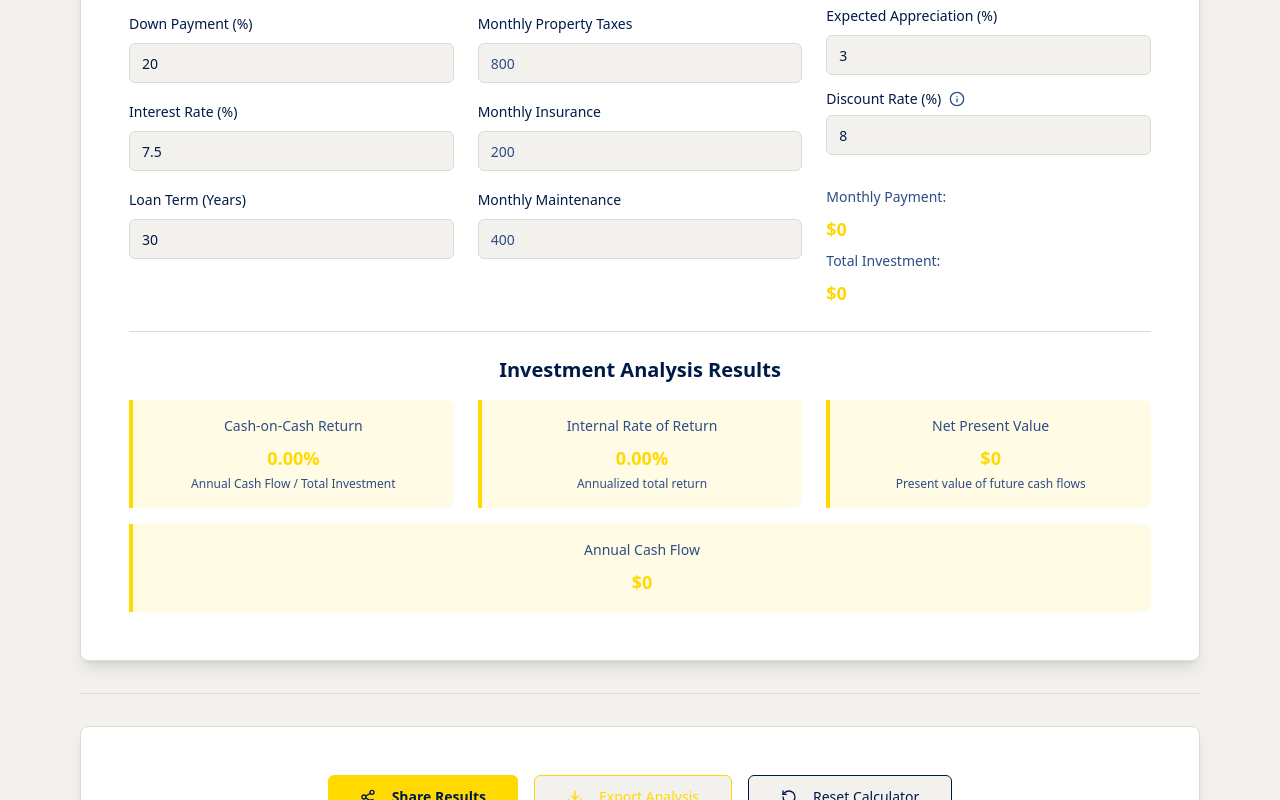
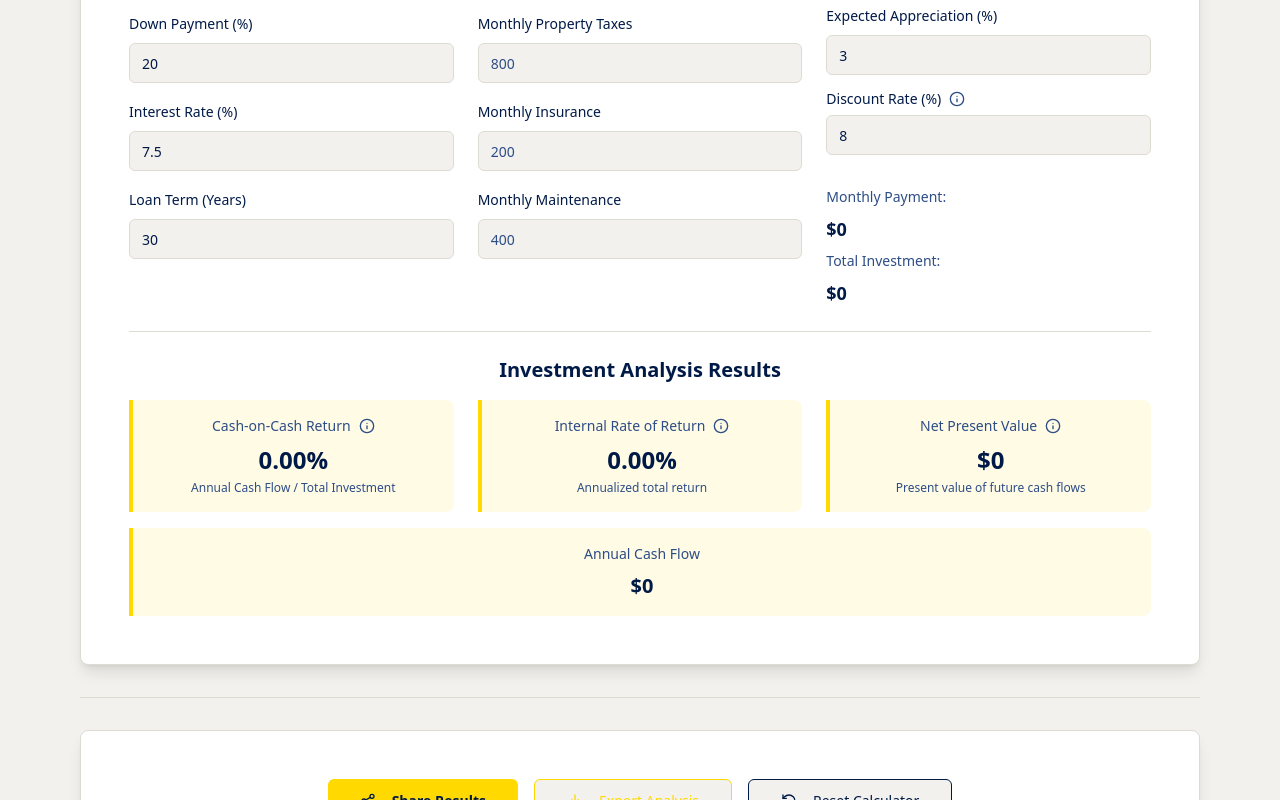
Before and after one commit to davmoha/veteran-finance-sense, a React (Vite) app: page / in a window 1280 px wide. Shown: the part 1185-1985 px from the top of the page. Built offline with nearby package versions, Linux system fonts and the light colour scheme.

Commit message:
Update links and improve readability
- Updated the county limit link.
- Added investment analysis standards.
- Improved color contrast.

```diff
--- a/src/components/InvestmentAnalyzer.tsx
+++ b/src/components/InvestmentAnalyzer.tsx
@@ -1,4 +1,3 @@
-
 import React, { useState, useEffect } from 'react';
 import { Card, CardContent, CardDescription, CardHeader, CardTitle } from '@/components/ui/card';
 import { Input } from '@/components/ui/input';
@@ -304,20 +303,71 @@ const InvestmentAnalyzer = () => {
 
           <div className="grid md:grid-cols-3 gap-6">
             <div className="result-highlight text-center">
-              <div className="text-sm text-muted-foreground mb-2">Cash-on-Cash Return</div>
-              <div className="gold-highlight text-2xl">{formatPercentage(results.cocReturn)}</div>
+              <div className="flex items-center justify-center gap-2 text-sm text-muted-foreground mb-2">
+                Cash-on-Cash Return
+                <TooltipProvider>
+                  <Tooltip>
+                    <TooltipTrigger>
+                      <Info className="h-4 w-4 text-muted-foreground" />
+                    </TooltipTrigger>
+                    <TooltipContent className="max-w-xs">
+                      <div className="space-y-2">
+                        <p className="font-semibold">Cash-on-Cash Return Standards:</p>
+                        <p>• 6%–10% → Average to decent return (stable, lower-risk markets)</p>
+                        <p>• 10%–15% → Strong return (value-add or emerging markets)</p>
+                        <p>• 15%+ → Excellent return (higher risk, distressed properties, or creative financing)</p>
+                      </div>
+                    </TooltipContent>
+                  </Tooltip>
+                </TooltipProvider>
+              </div>
+              <div className="text-primary text-2xl font-bold">{formatPercentage(results.cocReturn)}</div>
               <div className="text-xs text-muted-foreground mt-1">Annual Cash Flow / Total Investment</div>
             </div>
 
             <div className="result-highlight text-center">
-              <div className="text-sm text-muted-foreground mb-2">Internal Rate of Return</div>
-              <div className="gold-highlight text-2xl">{formatPercentage(results.irr)}</div>
+              <div className="flex items-center justify-center gap-2 text-sm text-muted-foreground mb-2">
+                Internal Rate of Return
+                <TooltipProvider>
+                  <Tooltip>
+                    <TooltipTrigger>
+                      <Info className="h-4 w-4 text-muted-foreground" />
+                    </TooltipTrigger>
+                    <TooltipContent className="max-w-xs">
+                      <div className="space-y-2">
+                        <p className="font-semibold">What's a "Good" IRR?</p>
+                        <p>• Passive Investors: 10%–15% (lower risk, stable markets)</p>
+                        <p>• Active Investors (Value-Add): 15%–25% (requires hands-on effort)</p>
+                        <p>• Aggressive Investors (Development, Short-Term Rentals): 20%–30%+ (high risk/reward)</p>
+                      </div>
+                    </TooltipContent>
+                  </Tooltip>
+                </TooltipProvider>
+              </div>
+              <div className="text-primary text-2xl font-bold">{formatPercentage(results.irr)}</div>
               <div className="text-xs text-muted-foreground mt-1">Annualized total return</div>
             </div>
 
             <div className="result-highlight text-center">
-              <div className="text-sm text-muted-foreground mb-2">Net Present Value</div>
-              <div className="gold-highlight text-2xl">{formatCurrency(results.npv)}</div>
+              <div className="flex items-center justify-center gap-2 text-sm text-muted-foreground mb-2">
+                Net Present Value
+                <TooltipProvider>
+                  <Tooltip>
+                    <TooltipTrigger>
+                      <Info className="h-4 w-4 text-muted-foreground" />
+                    </TooltipTrigger>
+                    <TooltipContent className="max-w-xs">
+                      <div className="space-y-2">
+                        <p className="font-semibold">NPV Guidelines:</p>
+                        <p>• Positive NPV = Good (exceeds your required return)</p>
+                        <p>• Higher NPV = Better (more profit in present-value terms)</p>
+                        <p>• Negative NPV = Walk away (doesn't meet your return threshold)</p>
+                      </div>
+                    </TooltipContent>
+                  </Tooltip>
+                </TooltipProvider>
+              </div>
+              <div className="text-primary text-2xl font-bold">{formatCurrency(results.npv)}</div>
               <div className="text-xs text-muted-foreground mt-1">Present value of future cash flows</div>
             </div>
           </div>
@@ -325,7 +375,7 @@ const InvestmentAnalyzer = () => {
           <div className="result-highlight bg-accent/20">
             <div className="text-center">
               <div className="text-sm text-muted-foreground mb-2">Annual Cash Flow</div>
-              <div className="gold-highlight text-xl">{formatCurrency(results.annualCashFlow)}</div>
+              <div className="text-primary text-xl font-bold">{formatCurrency(results.annualCashFlow)}</div>
             </div>
           </div>
         </div>
--- a/src/components/VALoanCalculator.tsx
+++ b/src/components/VALoanCalculator.tsx
@@ -86,7 +86,7 @@ const VALoanCalculator = () => {
                 variant="outline"
                 size="sm"
                 className="w-full mt-2"
-                onClick={() => window.open('https://www.fhfa.gov/DataTools/Downloads/Pages/Conforming-Loan-Limits.aspx', '_blank')}
+                onClick={() => window.open('https://www.fhfa.gov/sites/default/files/2024-11/FullCountyLoanLimitList2025_HERA-BASED_FINAL_FLAT.xlsx', '_blank')}
               >
                 <ExternalLink className="h-4 w-4 mr-2" />
                 Find Your County Limit
--- a/src/index.css
+++ b/src/index.css
@@ -45,7 +45,7 @@
 /* Custom utility classes for Invest iSense */
 @layer utilities {
   .gold-highlight {
-    @apply text-accent font-bold text-lg;
+    @apply text-primary font-bold text-lg;
   }
 
   .patriot-gradient {
```
